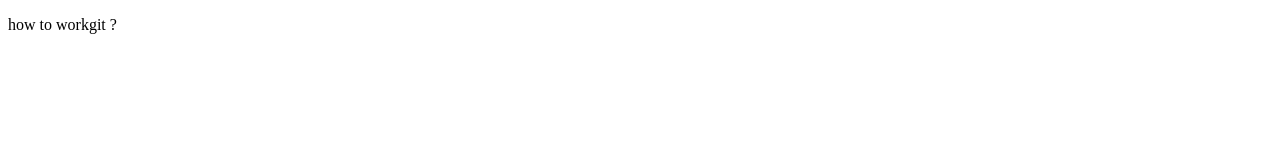
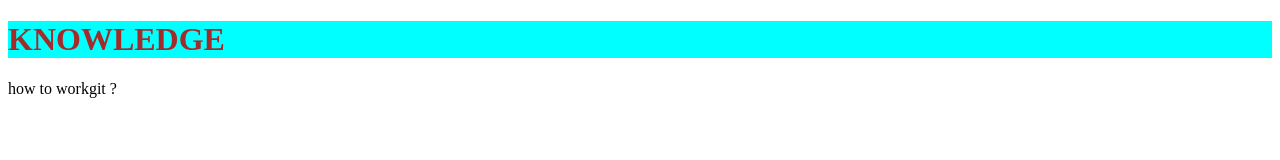
Before and after one commit to naymulmonaem/third-repo, a plain HTML site: page index.html in a window 1280 px wide. Drawn offline with Linux system fonts and the light colour scheme.

Commit message:
added header

```diff
--- a/index.html
+++ b/index.html
@@ -5,8 +5,10 @@
     <meta http-equiv="X-UA-Compatible" content="IE=edge">
     <meta name="viewport" content="width=device-width, initial-scale=1.0">
     <title>Third Github Repo</title>
+    <link rel="stylesheet" href="style.css">
 </head>
 <body>
+    <h1>KNOWLEDGE</h1>
     <p>how to workgit ?</p>
 </body>
 </html>
--- /dev/null
+++ b/style.css
@@ -0,0 +1,3 @@
+h1{
+    color: brown; background-color: aqua;
+}
```
